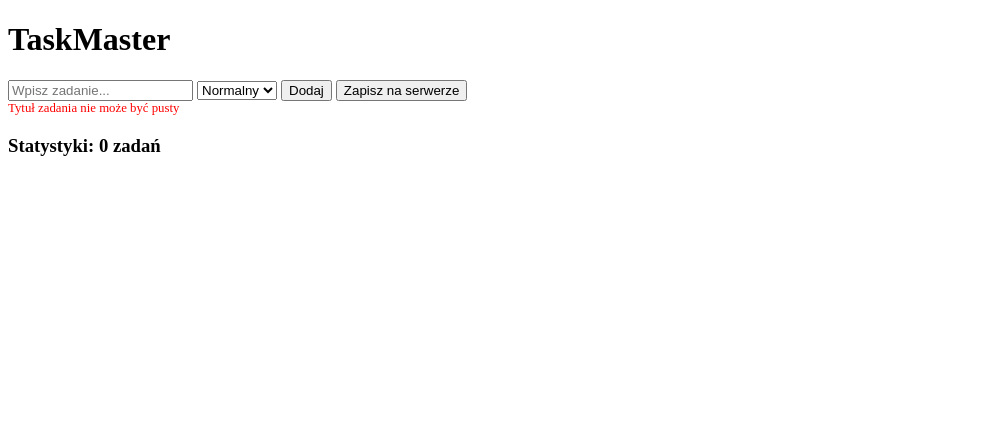
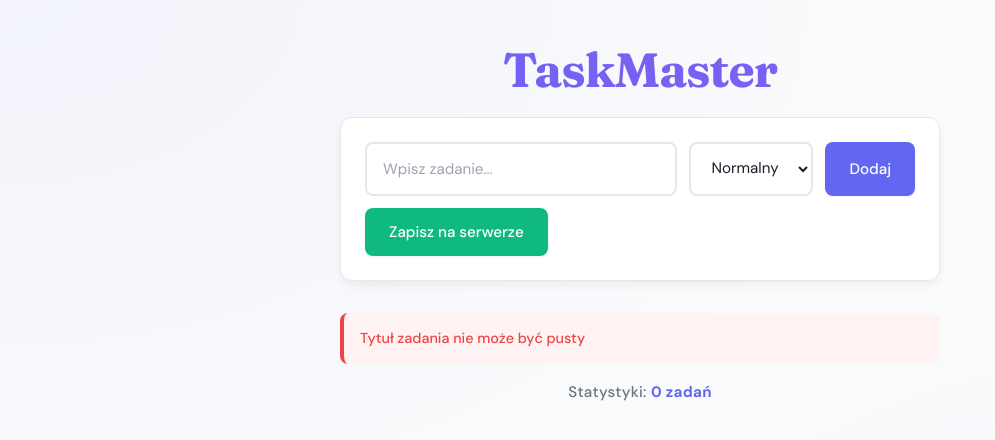
Before and after one commit to SzymSw/TO-DO-app, a website built with Vite: page index.html in a window 1280 px wide. Both pictures are taken after a click on the button "Dodaj". Shown: the whole page, without its empty margins (0-995 px from the left). Built offline with nearby package versions, Linux system fonts and the light colour scheme.

Commit message:
Stylowanie

```diff
--- a/index.html
+++ b/index.html
@@ -1,13 +1,12 @@
 <!DOCTYPE html>
 <html lang="pl">
+
 <head>
     <meta charset="UTF-8">
     <title>TaskMaster - Lista zadań</title>
-    <style>
-        .completed { text-decoration: line-through; color: gray; }
-        .error { color: red; font-size: 0.8em; }
-    </style>
+    <link rel="stylesheet" href="styles.css">
 </head>
+
 <body>
     <h1 id="app-title">TaskMaster</h1>
 
@@ -28,4 +27,5 @@
 
     <script type="module" src="/src/main.js"></script>
 </body>
+
 </html>
--- /dev/null
+++ b/styles.css
@@ -0,0 +1,390 @@
+@import url('https://fonts.googleapis.com/css2?family=DM+Sans:wght@400;500;700&family=Fraunces:wght@600;700&display=swap');
+
+:root {
+    --bg-primary: #fafbfc;
+    --bg-secondary: #ffffff;
+    --bg-card: #ffffff;
+    --text-primary: #1a1d29;
+    --text-secondary: #6b7280;
+    --text-muted: #9ca3af;
+    --accent-primary: #6366f1;
+    --accent-hover: #4f46e5;
+    --accent-light: #eef2ff;
+    --border-color: #e5e7eb;
+    --success: #10b981;
+    --warning: #f59e0b;
+    --error: #ef4444;
+    --shadow-sm: 0 1px 3px 0 rgba(0, 0, 0, 0.05);
+    --shadow-md: 0 4px 12px -2px rgba(0, 0, 0, 0.08);
+    --shadow-lg: 0 10px 30px -5px rgba(0, 0, 0, 0.12);
+    --radius: 12px;
+    --radius-sm: 8px;
+}
+
+* {
+    margin: 0;
+    padding: 0;
+    box-sizing: border-box;
+}
+
+body {
+    font-family: 'DM Sans', -apple-system, BlinkMacSystemFont, sans-serif;
+    background: var(--bg-primary);
+    color: var(--text-primary);
+    line-height: 1.6;
+    min-height: 100vh;
+    padding: 2rem 1rem;
+    background-image:
+        radial-gradient(at 0% 0%, rgba(99, 102, 241, 0.05) 0px, transparent 50%),
+        radial-gradient(at 100% 100%, rgba(99, 102, 241, 0.03) 0px, transparent 50%);
+}
+
+#app-title {
+    font-family: 'Fraunces', serif;
+    font-size: clamp(2rem, 5vw, 3rem);
+    font-weight: 700;
+    color: var(--text-primary);
+    text-align: center;
+    margin-bottom: 0.5rem;
+    letter-spacing: -0.02em;
+    background: linear-gradient(135deg, var(--accent-primary) 0%, #8b5cf6 100%);
+    -webkit-background-clip: text;
+    -webkit-text-fill-color: transparent;
+    background-clip: text;
+    animation: fadeSlideDown 0.6s ease-out;
+}
+
+@keyframes fadeSlideDown {
+    from {
+        opacity: 0;
+        transform: translateY(-20px);
+    }
+    to {
+        opacity: 1;
+        transform: translateY(0);
+    }
+}
+
+/* Main Container */
+body > div:first-of-type {
+    max-width: 600px;
+    margin: 0 auto 2rem;
+    background: var(--bg-card);
+    padding: 1.5rem;
+    border-radius: var(--radius);
+    box-shadow: var(--shadow-md);
+    border: 1px solid var(--border-color);
+    animation: fadeSlideUp 0.6s ease-out 0.1s both;
+}
+
+@keyframes fadeSlideUp {
+    from {
+        opacity: 0;
+        transform: translateY(20px);
+    }
+    to {
+        opacity: 1;
+        transform: translateY(0);
+    }
+}
+
+/* Input Container */
+body > div:first-of-type {
+    display: flex;
+    gap: 0.75rem;
+    flex-wrap: wrap;
+}
+
+#task-input {
+    flex: 1;
+    min-width: 200px;
+    padding: 0.875rem 1rem;
+    border: 2px solid var(--border-color);
+    border-radius: var(--radius-sm);
+    font-family: inherit;
+    font-size: 0.95rem;
+    color: var(--text-primary);
+    background: var(--bg-secondary);
+    transition: all 0.2s ease;
+    outline: none;
+}
+
+#task-input:focus {
+    border-color: var(--accent-primary);
+    box-shadow: 0 0 0 3px var(--accent-light);
+}
+
+#task-input::placeholder {
+    color: var(--text-muted);
+}
+
+#priority-select {
+    padding: 0.875rem 1rem;
+    border: 2px solid var(--border-color);
+    border-radius: var(--radius-sm);
+    font-family: inherit;
+    font-size: 0.95rem;
+    color: var(--text-primary);
+    background: var(--bg-secondary);
+    cursor: pointer;
+    transition: all 0.2s ease;
+    outline: none;
+}
+
+#priority-select:hover {
+    border-color: var(--accent-primary);
+}
+
+#priority-select:focus {
+    border-color: var(--accent-primary);
+    box-shadow: 0 0 0 3px var(--accent-light);
+}
+
+/* Buttons */
+button {
+    padding: 0.875rem 1.5rem;
+    border: none;
+    border-radius: var(--radius-sm);
+    font-family: inherit;
+    font-size: 0.95rem;
+    font-weight: 500;
+    cursor: pointer;
+    transition: all 0.2s ease;
+    outline: none;
+    position: relative;
+    overflow: hidden;
+}
+
+button::before {
+    content: '';
+    position: absolute;
+    top: 50%;
+    left: 50%;
+    width: 0;
+    height: 0;
+    border-radius: 50%;
+    background: rgba(255, 255, 255, 0.3);
+    transform: translate(-50%, -50%);
+    transition: width 0.5s, height 0.5s;
+}
+
+button:active::before {
+    width: 300px;
+    height: 300px;
+}
+
+#add-btn {
+    background: var(--accent-primary);
+    color: white;
+    box-shadow: var(--shadow-sm);
+}
+
+#add-btn:hover {
+    background: var(--accent-hover);
+    box-shadow: var(--shadow-md);
+    transform: translateY(-1px);
+}
+
+#add-btn:active {
+    transform: translateY(0);
+}
+
+#save-btn {
+    background: var(--success);
+    color: white;
+    box-shadow: var(--shadow-sm);
+}
+
+#save-btn:hover {
+    background: #059669;
+    box-shadow: var(--shadow-md);
+    transform: translateY(-1px);
+}
+
+#save-btn:active {
+    transform: translateY(0);
+}
+
+/* Error Message */
+#error-msg {
+    max-width: 600px;
+    margin: 0 auto 1rem;
+    padding: 0.875rem 1rem;
+    background: #fef2f2;
+    border-left: 4px solid var(--error);
+    border-radius: var(--radius-sm);
+    color: var(--error);
+    font-size: 0.9rem;
+    font-weight: 500;
+    animation: shake 0.4s ease;
+}
+
+@keyframes shake {
+    0%, 100% { transform: translateX(0); }
+    25% { transform: translateX(-8px); }
+    75% { transform: translateX(8px); }
+}
+
+#error-msg:empty {
+    display: none;
+}
+
+/* Stats */
+h3 {
+    max-width: 600px;
+    margin: 0 auto 1.5rem;
+    font-family: 'DM Sans', sans-serif;
+    font-size: 0.95rem;
+    font-weight: 500;
+    color: var(--text-secondary);
+    text-align: center;
+    letter-spacing: 0.02em;
+    animation: fadeSlideUp 0.6s ease-out 0.2s both;
+}
+
+#stats {
+    font-weight: 700;
+    color: var(--accent-primary);
+}
+
+/* Task List */
+#task-list {
+    max-width: 600px;
+    margin: 0 auto;
+    list-style: none;
+    display: flex;
+    flex-direction: column;
+    gap: 0.75rem;
+}
+
+#task-list li {
+    background: var(--bg-card);
+    padding: 1.25rem 1.5rem;
+    border-radius: var(--radius);
+    border: 1px solid var(--border-color);
+    box-shadow: var(--shadow-sm);
+    display: flex;
+    align-items: center;
+    gap: 0.75rem;
+    transition: all 0.3s ease;
+    animation: taskAppear 0.4s ease-out;
+    position: relative;
+    overflow: hidden;
+}
+
+@keyframes taskAppear {
+    from {
+        opacity: 0;
+        transform: translateX(-20px);
+    }
+    to {
+        opacity: 1;
+        transform: translateX(0);
+    }
+}
+
+#task-list li::before {
+    content: '';
+    position: absolute;
+    left: 0;
+    top: 0;
+    bottom: 0;
+    width: 4px;
+    background: var(--accent-primary);
+    opacity: 0;
+    transition: opacity 0.3s ease;
+}
+
+#task-list li:hover {
+    box-shadow: var(--shadow-md);
+    transform: translateX(4px);
+    border-color: var(--accent-light);
+}
+
+#task-list li:hover::before {
+    opacity: 1;
+}
+
+#task-list li.completed {
+    opacity: 0.6;
+    background: var(--bg-primary);
+}
+
+#task-list li.completed::before {
+    background: var(--success);
+}
+
+.completed {
+    text-decoration: line-through;
+    color: var(--text-muted);
+}
+
+#task-list li button {
+    padding: 0.5rem 1rem;
+    font-size: 0.85rem;
+    margin-left: auto;
+}
+
+#task-list li button:first-of-type {
+    background: var(--accent-light);
+    color: var(--accent-primary);
+}
+
+#task-list li button:first-of-type:hover {
+    background: var(--accent-primary);
+    color: white;
+}
+
+#task-list li button.delete-btn {
+    background: #fef2f2;
+    color: var(--error);
+}
+
+#task-list li button.delete-btn:hover {
+    background: var(--error);
+    color: white;
+}
+
+/* Priority badges */
+#task-list li {
+    font-size: 0.95rem;
+    font-weight: 400;
+}
+
+/* Responsive Design */
+@media (max-width: 640px) {
+    body {
+        padding: 1rem 0.75rem;
+    }
+
+    body > div:first-of-type {
+        padding: 1rem;
+    }
+
+    #task-input,
+    #priority-select,
+    button {
+        font-size: 0.9rem;
+        padding: 0.75rem 1rem;
+    }
+
+    #task-list li {
+        padding: 1rem;
+        flex-wrap: wrap;
+    }
+
+    #task-list li button {
+        margin-left: 0;
+    }
+}
+
+/* Smooth scrolling */
+html {
+    scroll-behavior: smooth;
+}
+
+/* Selection styling */
+::selection {
+    background: var(--accent-light);
+    color: var(--accent-primary);
+}
```
